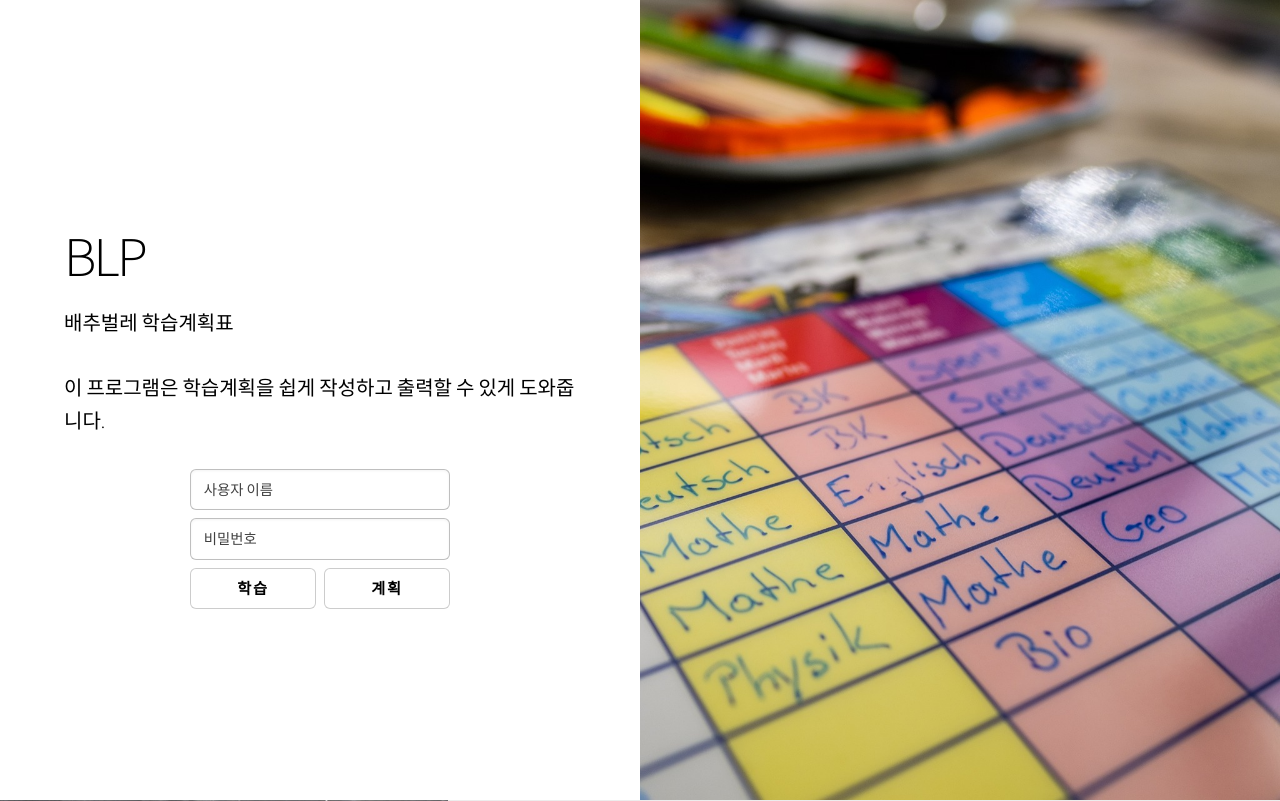
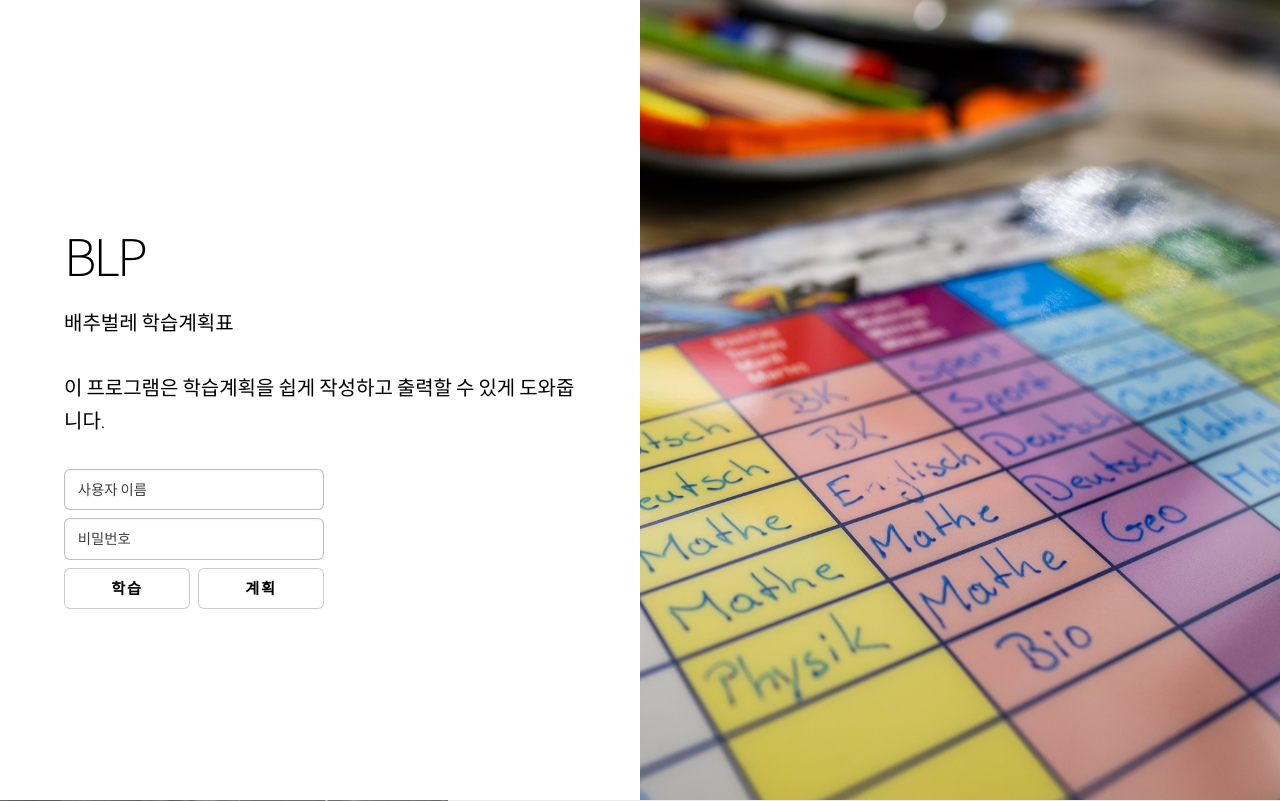
Before and after one commit to s2kstd9/easyplan, a Django app: page / in a window 1280 px wide. Shown: the top 801 px of the page. Run offline with Django 4.2, Linux system fonts and the light colour scheme.

Commit message:
Left align landing login box on desktop screens to match title alignment

```diff
--- a/templates/landing.html
+++ b/templates/landing.html
@@ -70,7 +70,7 @@
 
 		/* 랜딩 페이지 세로 정렬 로그인 박스 및 하단 2개 분할 버튼 스타일 */
 		.landing-login-form {
-			margin: 1.2rem auto 0 auto !important;
+			margin: 1.2rem 0 0 0 !important;
 			width: 100% !important;
 			max-width: 260px !important;
 			box-sizing: border-box !important;
```
